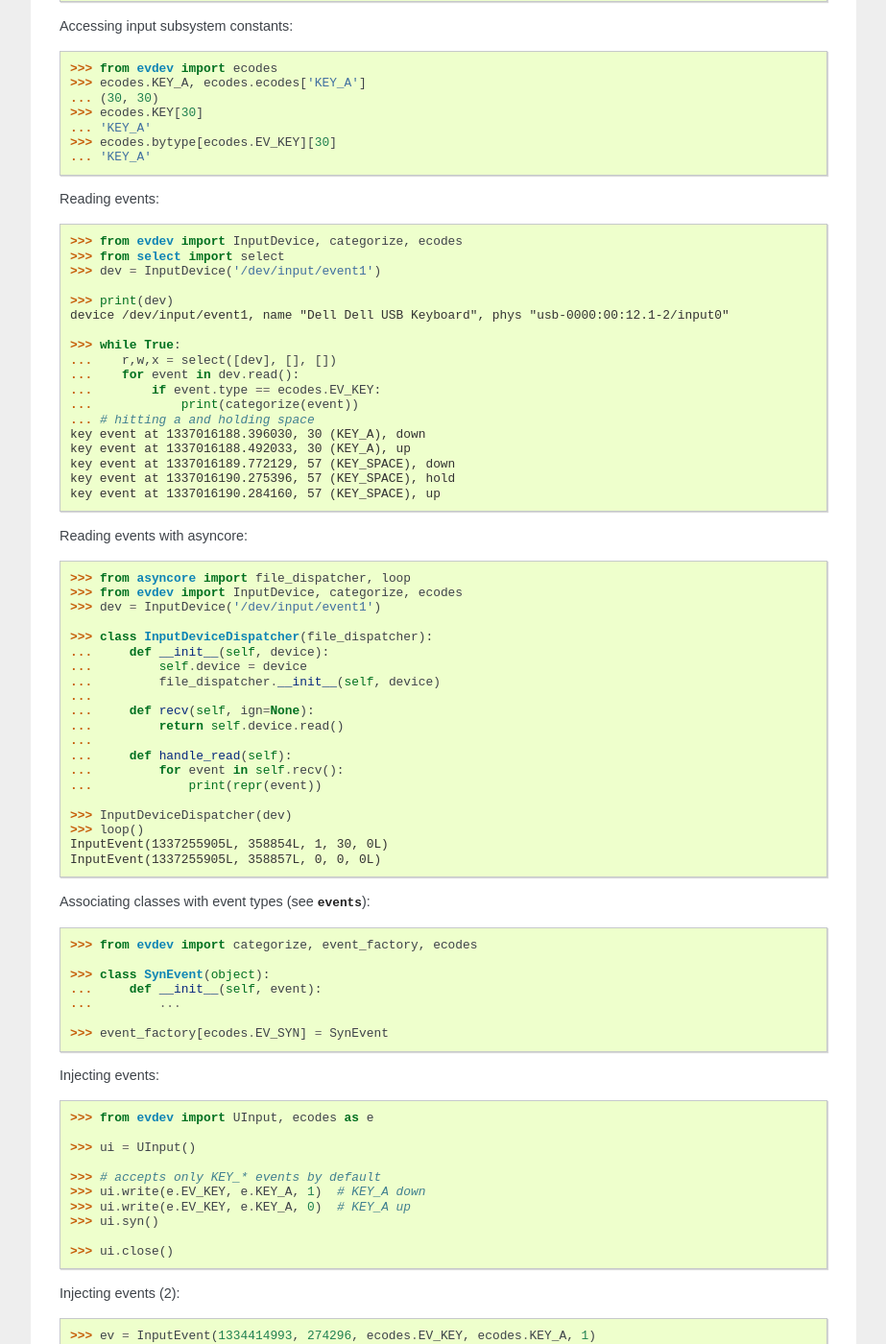
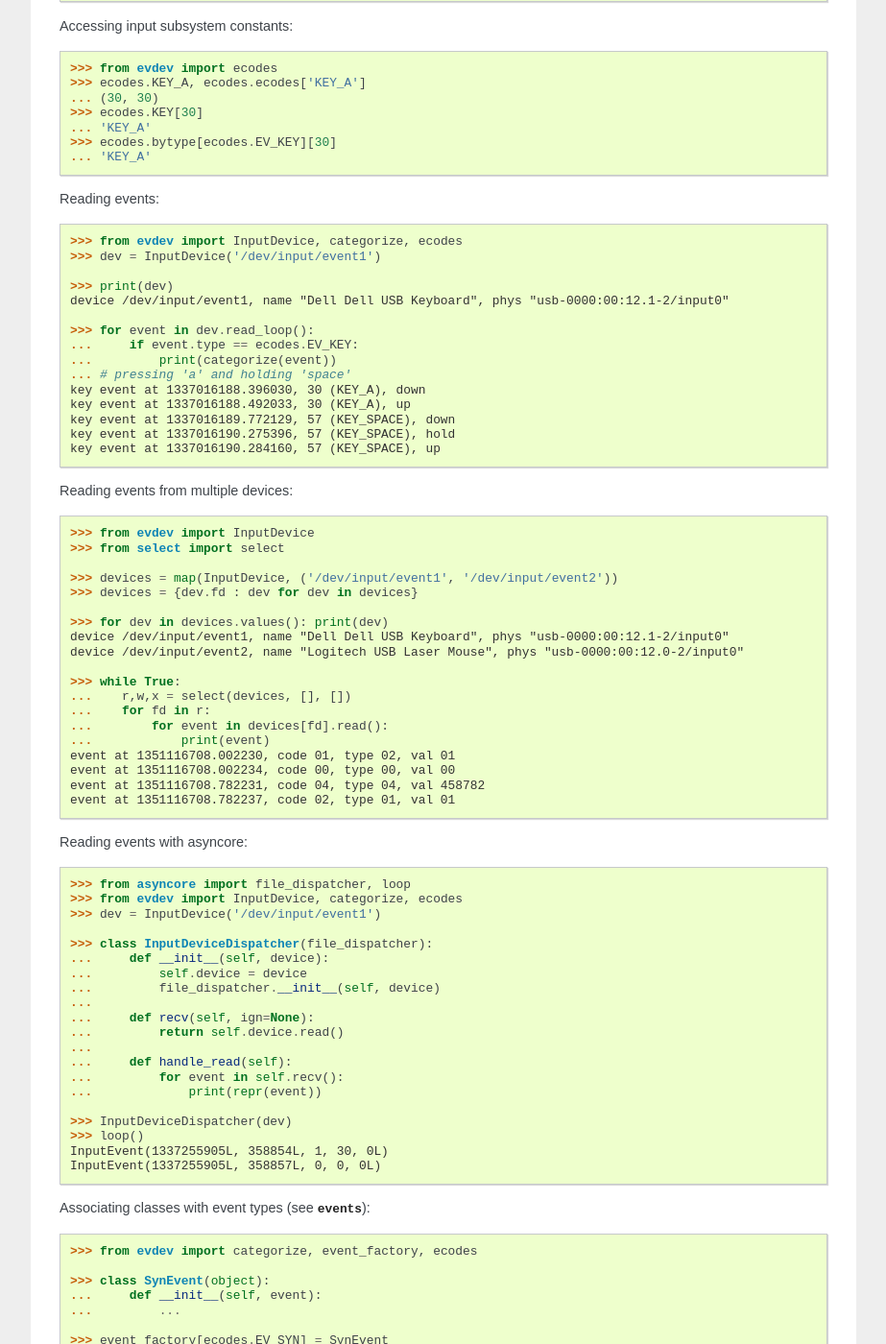
Before and after one commit to gvalkov/python-evdev, a Sphinx documentation site: the page built from doc/index.rst, in a window 1280 px wide and 1400 px high, scrolled down 1065 px. Shown: the whole window at 96% size, without its empty margins (198-1121 px from the left). Built offline with Sphinx 7.4.7, drawn with Linux system fonts in a browser that asks for light colours.

Commit message:
mention device.read_loop() in docs

```diff
--- a/doc/index.rst
+++ b/doc/index.rst
@@ -74,24 +74,42 @@ Accessing input subsystem constants::
 Reading events::
 
     >>> from evdev import InputDevice, categorize, ecodes
-    >>> from select import select
     >>> dev = InputDevice('/dev/input/event1')
 
     >>> print(dev)
     device /dev/input/event1, name "Dell Dell USB Keyboard", phys "usb-0000:00:12.1-2/input0"
 
-    >>> while True:
-    ...    r,w,x = select([dev], [], [])
-    ...    for event in dev.read():
-    ...        if event.type == ecodes.EV_KEY:
-    ...            print(categorize(event))
-    ... # hitting a and holding space
+    >>> for event in dev.read_loop():
+    ...     if event.type == ecodes.EV_KEY:
+    ...         print(categorize(event))
+    ... # pressing 'a' and holding 'space'
     key event at 1337016188.396030, 30 (KEY_A), down
     key event at 1337016188.492033, 30 (KEY_A), up
     key event at 1337016189.772129, 57 (KEY_SPACE), down
     key event at 1337016190.275396, 57 (KEY_SPACE), hold
     key event at 1337016190.284160, 57 (KEY_SPACE), up
 
+Reading events from multiple devices::
+
+    >>> from evdev import InputDevice
+    >>> from select import select
+
+    >>> devices = map(InputDevice, ('/dev/input/event1', '/dev/input/event2'))
+    >>> devices = {dev.fd : dev for dev in devices}
+
+    >>> for dev in devices.values(): print(dev)
+    device /dev/input/event1, name "Dell Dell USB Keyboard", phys "usb-0000:00:12.1-2/input0"
+    device /dev/input/event2, name "Logitech USB Laser Mouse", phys "usb-0000:00:12.0-2/input0"
+
+    >>> while True:
+    ...    r,w,x = select(devices, [], [])
+    ...    for fd in r:
+    ...        for event in devices[fd].read():
+    ...            print(event)
+    event at 1351116708.002230, code 01, type 02, val 01
+    event at 1351116708.002234, code 00, type 00, val 00
+    event at 1351116708.782231, code 04, type 04, val 458782
+    event at 1351116708.782237, code 02, type 01, val 01
 
 Reading events with asyncore::
 
```
